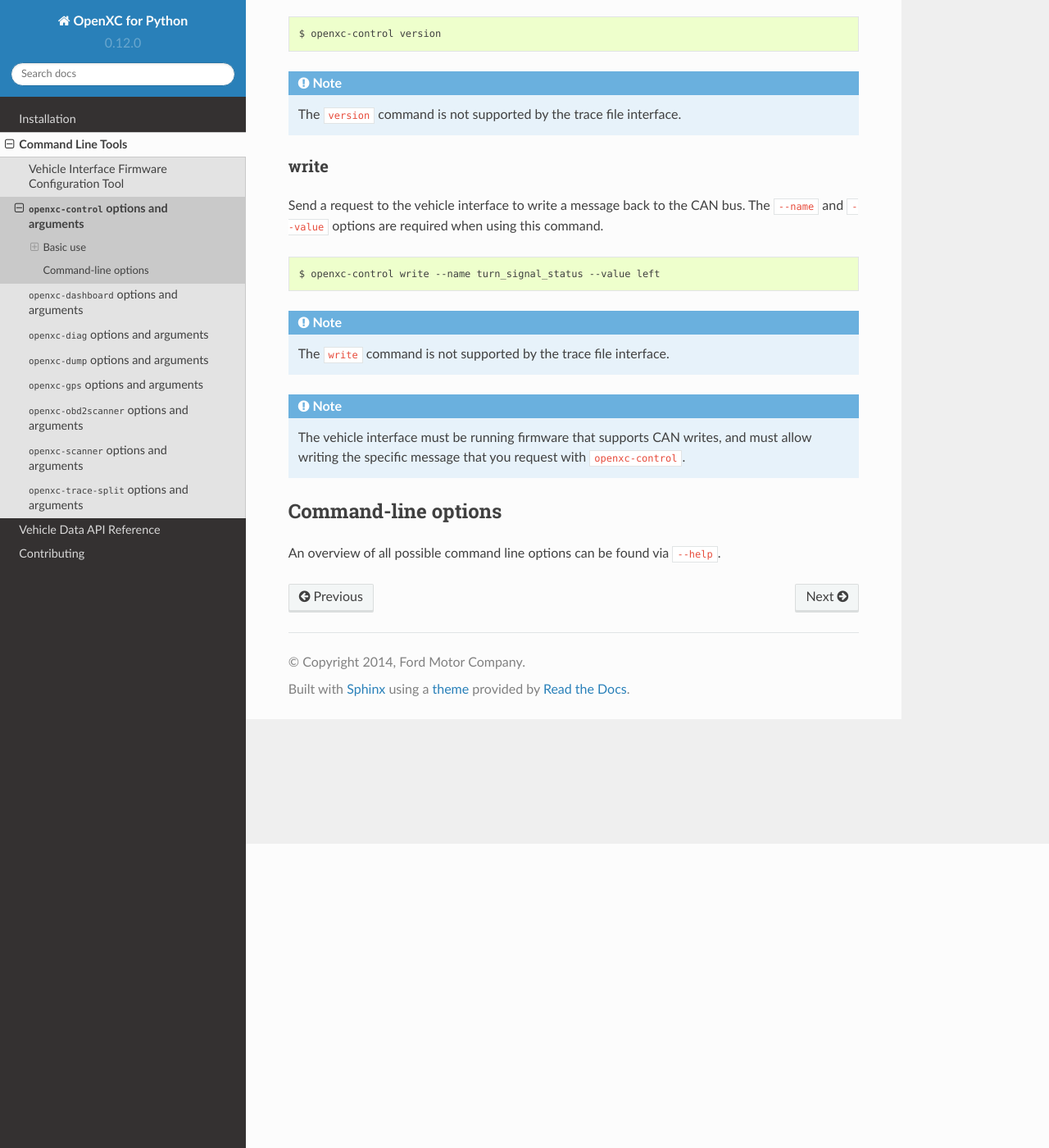
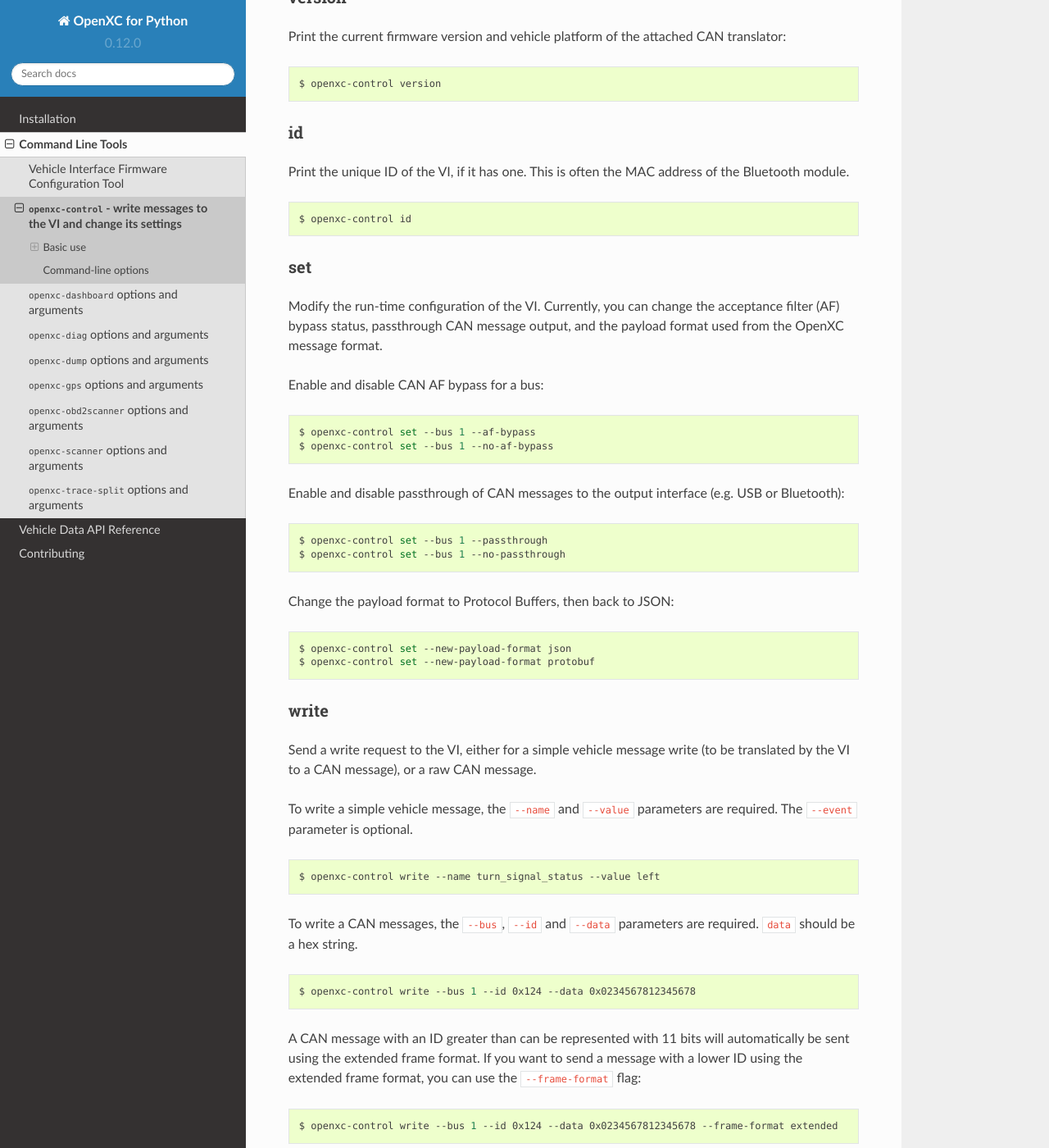
Before and after one commit to openxc/openxc-python, a Sphinx documentation site: the page built from docs/tools/control.rst, in a window 1280 px wide and 1400 px high, scrolled down 371 px. Shown: the whole window at 82% size. Built offline with Sphinx 7.4.7 and the Read the Docs theme 2.0.0, drawn with Linux system fonts in a browser that asks for light colours; some of the changed text lies outside the part shown.

Commit message:
Update openxc-control docs.

```diff
--- a/docs/tools/control.rst
+++ b/docs/tools/control.rst
@@ -1,6 +1,6 @@
-========================================
-``openxc-control`` options and arguments
-========================================
+=====================================================================
+``openxc-control`` - write messages to the VI and change its settings
+=====================================================================
 
 :program:`openxc-control` is a command-line tool that can send control messages
 to an attached vehicle interface.
@@ -19,24 +19,76 @@
 
     $ openxc-control version
 
-.. note::
+---
+id
+---
 
-    The ``version`` command is not supported by the trace file interface.
+Print the unique ID of the VI, if it has one. This is often the MAC address of
+the Bluetooth module.
+
+.. code-block:: bash
+
+    $ openxc-control id
+
+---
+set
+---
+
+Modify the run-time configuration of the VI. Currently, you can change the
+acceptance filter (AF) bypass status, passthrough CAN message output, and the
+payload format used from the OpenXC message format.
+
+Enable and disable CAN AF bypass for a bus:
+
+.. code-block:: bash
+
+    $ openxc-control set --bus 1 --af-bypass
+    $ openxc-control set --bus 1 --no-af-bypass
+
+Enable and disable passthrough of CAN messages to the output interface (e.g. USB
+or Bluetooth):
+
+.. code-block:: bash
+
+    $ openxc-control set --bus 1 --passthrough
+    $ openxc-control set --bus 1 --no-passthrough
+
+Change the payload format to Protocol Buffers, then back to JSON:
+
+.. code-block:: bash
+
+    $ openxc-control set --new-payload-format json
+    $ openxc-control set --new-payload-format protobuf
 
 ------
 write
 ------
 
-Send a request to the vehicle interface to write a message back to the CAN bus. The
-``--name`` and ``--value`` options are required when using this command.
+Send a write request to the VI, either for a simple vehicle message write (to be
+translated by the VI to a CAN message), or a raw CAN message.
+
+To write a simple vehicle message, the ``--name`` and ``--value`` parameters are
+required. The ``--event`` parameter is optional.
 
 .. code-block:: bash
 
     $ openxc-control write --name turn_signal_status --value left
 
-.. note::
+To write a CAN messages, the ``--bus``, ``--id`` and ``--data`` parameters are
+required. ``data`` should be a hex string.
 
-    The ``write`` command is not supported by the trace file interface.
+.. code-block:: bash
+
+    $ openxc-control write --bus 1 --id 0x124 --data 0x0234567812345678
+
+A CAN message with an ID greater than can be represented with 11 bits
+will automatically be sent using the extended frame format. If you want to send
+a message with a lower ID using the extended frame format, you can use the
+``--frame-format`` flag:
+
+.. code-block:: bash
+
+    $ openxc-control write --bus 1 --id 0x124 --data 0x0234567812345678 --frame-format extended
 
 .. note::
 
```
Also changed, not shown: docs/tools/dump.rst (+14 -3 lines), docs/tools/tools.rst (+12 -0 lines).
